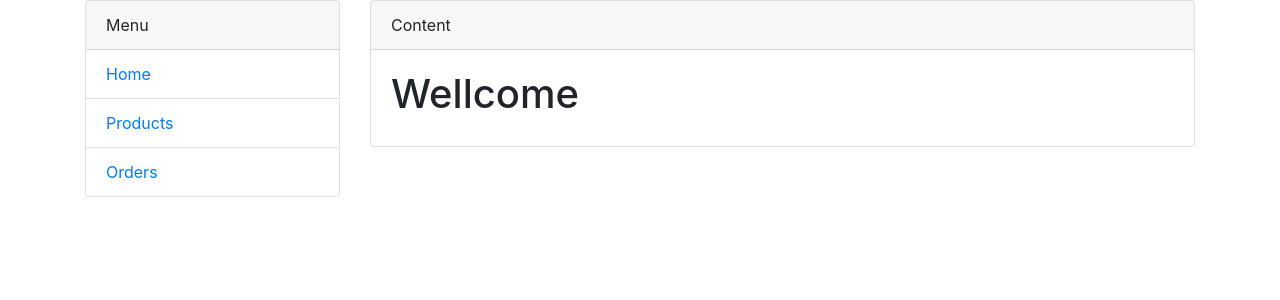
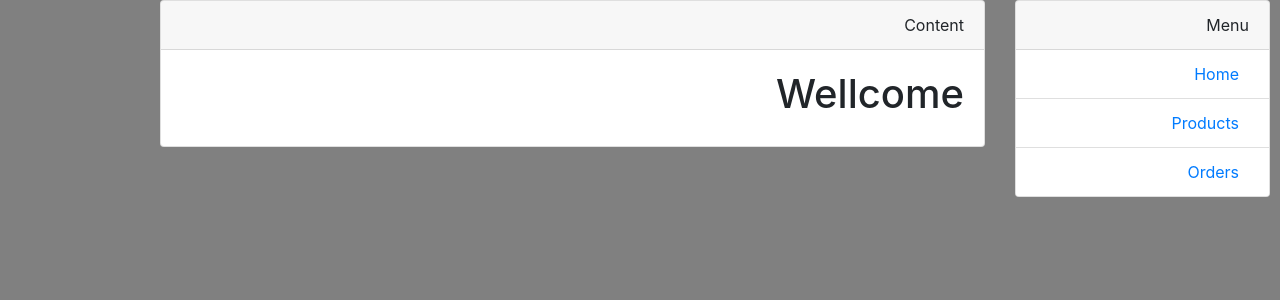
Before and after one commit to komailf67/nakband-next-redux, a Next.js app: page / in a window 1280 px wide. Shown: the top 300 px of the page. Built offline with nearby package versions, Linux system fonts and the light colour scheme.

Commit message:
install yarn, rtl and styles of left menu and content component

```diff
--- a/package.json
+++ b/package.json
@@ -34,5 +34,8 @@
     "typesafe-actions": "^5.1.0",
     "typescript": "^3.8.3"
   },
-  "proxy": "http://localhost:8000"
+  "proxy": "http://localhost:8000",
+  "devDependencies": {
+    "package": "^1.0.1"
+  }
 }
--- a/pages/index.js
+++ b/pages/index.js
@@ -2,6 +2,7 @@ import React , { Component } from "react";
 import 'bootstrap/dist/css/bootstrap.min.css';
 import LeftMenu from "./partials/menus/LeftMenu";
 import { Card , Container , Row , Col } from "react-bootstrap";
+import './styles.css';
 
 class Index extends Component {
 
@@ -11,7 +12,7 @@ class Index extends Component {
           <Container>
             <Row>
               <LeftMenu />
-              <Col sm={9}>
+              <Col sm={9} className="text-right">
               <Card >
                 <Card.Header>Content</Card.Header>
                 <Card.Body>
--- a/pages/orders.js
+++ b/pages/orders.js
@@ -31,7 +31,7 @@ class Orders extends Component {
         <Container>
           <Row>
             <LeftMenu />
-            <Col sm={9}>
+            <Col sm={9} className="text-right">
               <Card >
                 <Card.Header>Content</Card.Header>
                 <Card.Body>
--- a/pages/partials/menus/LeftMenu.js
+++ b/pages/partials/menus/LeftMenu.js
@@ -25,7 +25,7 @@ class LeftMenu extends Component {
             </a>
           )
         return (
-            <Col sm={3}>
+            <Col sm={3} className="text-right">
                 <Card>
                     <Card.Header>Menu</Card.Header>
                     <ListGroup variant="flush">
--- a/pages/products.js
+++ b/pages/products.js
@@ -43,7 +43,7 @@ class Products extends Component {
         <Container>
           <Row>
             <LeftMenu />
-            <Col sm={9}>
+            <Col sm={9} className="text-right">
               <Card >
                 <Card.Header>Content</Card.Header>
                 <Card.Body>
--- /dev/null
+++ b/pages/styles.css
@@ -0,0 +1,4 @@
+body {
+    direction: rtl;
+    background-color: gray;
+}
```
Also changed, not shown: 1 other file (tests, documents, lock files or other folders).
